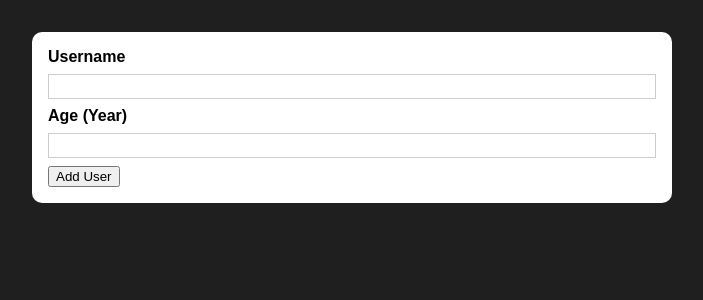
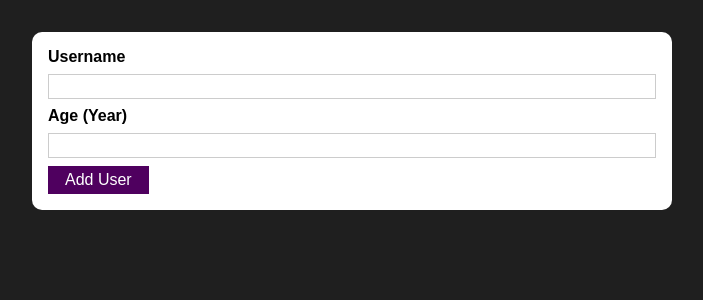
Before and after one commit to pawar-mahesh/react_username_and_age, a React (Create React App) app: page / in a window 1280 px wide. Shown: the top 300 px of the page, without its empty margins (288-991 px from the left). Built offline with nearby package versions, Linux system fonts and the light colour scheme.

Commit message:
src: components: Add Button component
Signed-off-by: pawar-mahesh <pawar.mahesh2345@gmail.com>

```diff
--- /dev/null
+++ b/src/components/UI/Button.js
@@ -0,0 +1,15 @@
+import classes from "./Button.module.css";
+
+const Button = (props) => {
+  return (
+    <button
+      className={classes.button}
+      type={props.type}
+      onClick={props.onClick}
+    >
+      {props.children}
+    </button>
+  );
+};
+
+export default Button;
--- /dev/null
+++ b/src/components/UI/Button.module.css
@@ -0,0 +1,18 @@
+.button {
+  font: inherit;
+  border: 1px solid #4f005f;
+  background: #4f005f;
+  color: white;
+  padding: 0.25rem 1rem;
+  cursor: pointer;
+}
+
+.button:hover,
+.button:active {
+  background: #741188;
+  border-color: #741188;
+}
+
+.button:focus {
+  outline: none;
+}
--- a/src/components/Users/AddUser.js
+++ b/src/components/Users/AddUser.js
@@ -1,3 +1,4 @@
+import Button from "../UI/Button";
 import Card from "../UI/Card";
 import classes from "./AddUser.module.css";
 
@@ -13,7 +14,7 @@
         <input id="username" type="text"></input>
         <label htmlFor="age">Age (Year)</label>
         <input id="age" type="number"></input>
-        <button type="submit">Add User</button>
+        <Button type="submit">Add User</Button>
       </form>
     </Card>
   );
```
